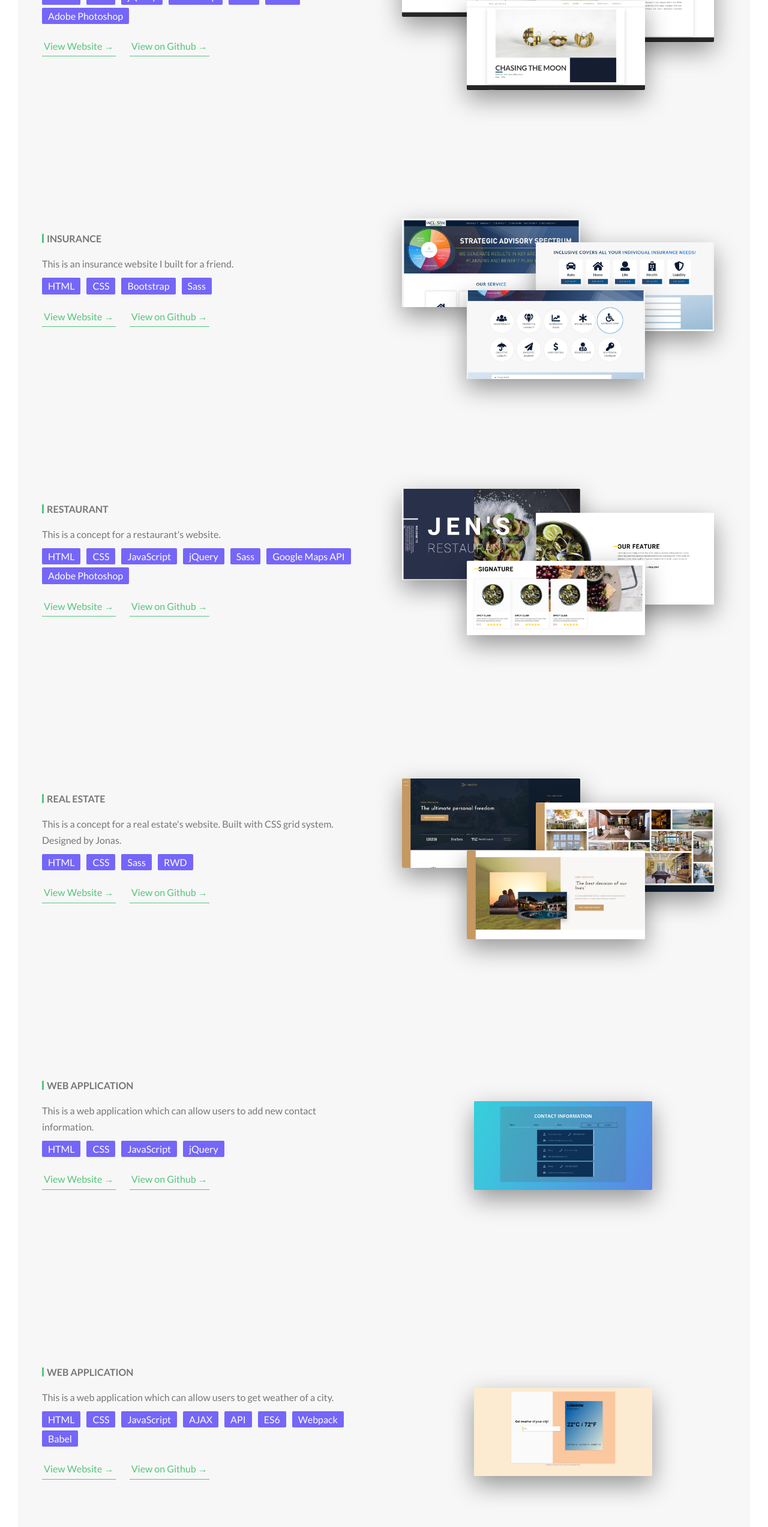
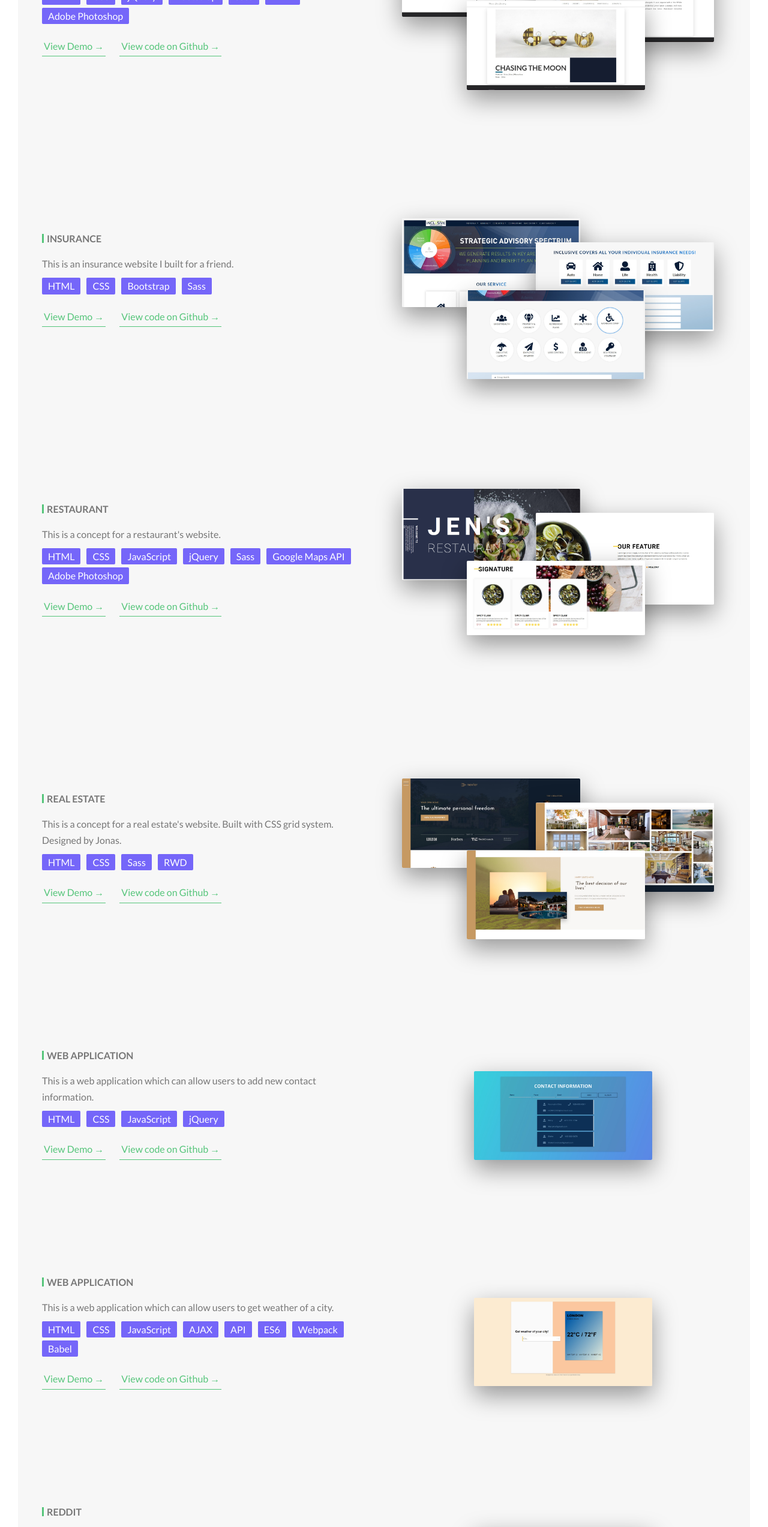
Before and after one commit to jerrychiu0863/jerrychiu_portfolio, a website: page index.html in a window 1280 px wide. Shown: the part 2618-5164 px from the top of the page at 60% size. Drawn offline with Linux system fonts and the light colour scheme.

Commit message:
edited padding of project

```diff
--- a/index.html
+++ b/index.html
@@ -274,8 +274,8 @@
                             <li>Adobe Photoshop</li>
                         </ul>
 
-                        <a href="https://jerrychiu0863.github.io/artist_web/" class="btn-text u-margin-top-small">View Website &rarr;</a>
-                        <a href="https://github.com/jerrychiu0863/artist_web" class="btn-text">View on Github &rarr;</a>
+                        <a href="https://jerrychiu0863.github.io/artist_web/" class="btn-text u-margin-top-small">View Demo &rarr;</a>
+                        <a href="https://github.com/jerrychiu0863/artist_web" class="btn-text">View code on Github &rarr;</a>
                     </div>
                      <div class="col-1-of-2">
                         <div class="composition">
@@ -310,8 +310,8 @@
                             <li>Sass</li>
                         </ul>
 
-                        <a href="https://jerrychiu0863.github.io/inclusive_insurance/" class="btn-text u-margin-top-small">View Website &rarr;</a>
-                        <a href="https://github.com/jerrychiu0863/inclusive_insurance" class="btn-text">View on Github &rarr;</a>
+                        <a href="https://jerrychiu0863.github.io/inclusive_insurance/" class="btn-text u-margin-top-small">View Demo &rarr;</a>
+                        <a href="https://github.com/jerrychiu0863/inclusive_insurance" class="btn-text">View code on Github &rarr;</a>
                     </div>
                      <div class="col-1-of-2">
                         <div class="composition">
@@ -346,8 +346,8 @@
                             <li>Adobe Photoshop</li>
                         </ul>
 
-                        <a href="https://jerrychiu0863.github.io/jens_restaurant/" class="btn-text u-margin-top-small">View Website &rarr;</a>
-                        <a href="https://github.com/jerrychiu0863/jens_restaurant" class="btn-text">View on Github &rarr;</a>
+                        <a href="https://jerrychiu0863.github.io/jens_restaurant/" class="btn-text u-margin-top-small">View Demo &rarr;</a>
+                        <a href="https://github.com/jerrychiu0863/jens_restaurant" class="btn-text">View code on Github &rarr;</a>
                     </div>
                      <div class="col-1-of-2">
                         <div class="composition">
@@ -379,8 +379,8 @@
                             <li>RWD</li>
                         </ul>
 
-                        <a href="https://jerrychiu0863.github.io/estate_nexter/" class="btn-text u-margin-top-small">View Website &rarr;</a>
-                        <a href="https://github.com/jerrychiu0863/estate_nexter" class="btn-text">View on Github &rarr;</a>
+                        <a href="https://jerrychiu0863.github.io/estate_nexter/" class="btn-text u-margin-top-small">View Demo &rarr;</a>
+                        <a href="https://github.com/jerrychiu0863/estate_nexter" class="btn-text">View code on Github &rarr;</a>
                     </div>
                      <div class="col-1-of-2">
                         <div class="composition">
@@ -412,8 +412,8 @@
                             <li>jQuery</li>
                         </ul>
 
-                        <a href="https://jerrychiu0863.github.io/contactInfo_app/" class="btn-text u-margin-top-small">View Website &rarr;</a>
-                        <a href="https://github.com/jerrychiu0863/contactInfo_app" class="btn-text">View on Github &rarr;</a>
+                        <a href="https://jerrychiu0863.github.io/contactInfo_app/" class="btn-text u-margin-top-small">View Demo &rarr;</a>
+                        <a href="https://github.com/jerrychiu0863/contactInfo_app" class="btn-text">View code on Github &rarr;</a>
                     </div>
                      <div class="col-1-of-2">
                         <div class="composition">
@@ -447,8 +447,8 @@
                             <li>Babel</li>
                         </ul>
 
-                        <a href="https://jerrychiu0863.github.io/weather_app/" class="btn-text u-margin-top-small">View Website &rarr;</a>
-                        <a href="https://github.com/jerrychiu0863/weather_app" class="btn-text">View on Github &rarr;</a>
+                        <a href="https://jerrychiu0863.github.io/weather_app/" class="btn-text u-margin-top-small">View Demo &rarr;</a>
+                        <a href="https://github.com/jerrychiu0863/weather_app" class="btn-text">View code on Github &rarr;</a>
                     </div>
                      <div class="col-1-of-2">
                         <div class="composition">
@@ -480,8 +480,8 @@
                             <li>ES6</li>
                         </ul>
 
-                        <a href="https://jerrychiu0863.github.io/react_reddit_deployed/" class="btn-text u-margin-top-small">View Website &rarr;</a>
-                        <a href="https://github.com/jerrychiu0863/react_reddit_deployed" class="btn-text">View on Github &rarr;</a>
+                        <a href="https://jerrychiu0863.github.io/react_reddit_deployed/" class="btn-text u-margin-top-small">View Demo &rarr;</a>
+                        <a href="https://github.com/jerrychiu0863/react_reddit_deployed" class="btn-text">View code on Github &rarr;</a>
                     </div>
                      <div class="col-1-of-2">
                         <div class="composition">
--- a/sass/pages/_home.scss
+++ b/sass/pages/_home.scss
@@ -146,7 +146,7 @@
 
     &-4 {
        background: $color-grey-light-1;
-       padding: 20rem 0 25rem 0;
+       padding: 15rem 0 20rem 0;
        margin-top: -20vh;
 
        @include respond(tab-land) {
@@ -162,7 +162,7 @@
 
     &-5 {
        background: $color-grey-light-1;
-       padding: 20rem 0 25rem 0;
+       padding: 15rem 0 20rem 0;
        margin-top: -20vh;
 
        @include respond(tab-land) {
@@ -178,7 +178,7 @@
 
     &-6 {
        background: $color-grey-light-1;
-       padding: 20rem 0 25rem 0;
+       padding: 15rem 0 20rem 0;
        margin-top: -20vh;
 
        @include respond(tab-land) {
```
Also changed, not shown: css/style.css.
